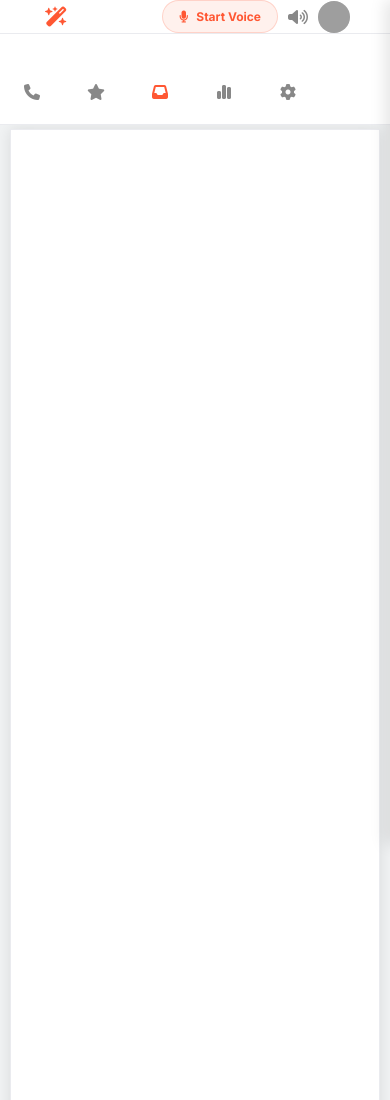
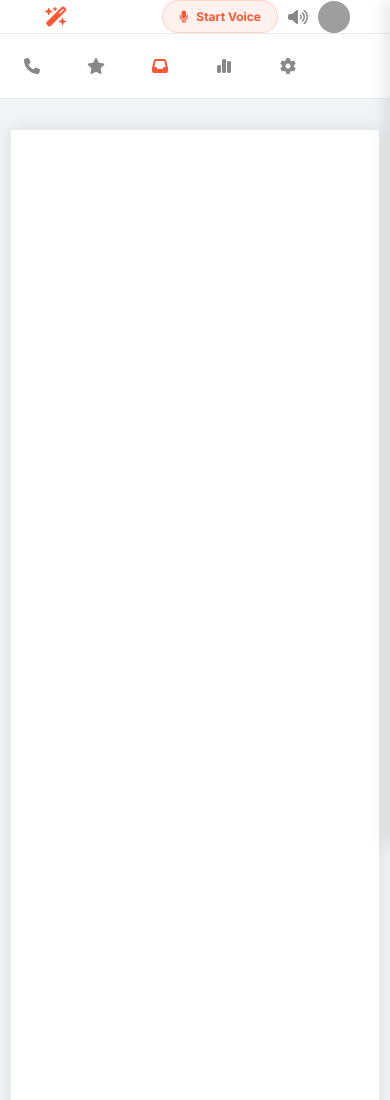
Before and after one commit to Mr-jayaram/voice2text, a plain HTML site: page index.html in a window 390 px wide. Shown: the top 1100 px of the page. Drawn offline with Linux system fonts and the light colour scheme; grey boxes are pictures that could not be loaded.

Commit message:
Update index.html

```diff
--- a/index.html
+++ b/index.html
@@ -373,7 +373,7 @@
 
             aside {
                 position: sticky;
-                top: 60px;
+                top: 30px;
                 width: 100%;
                 height: auto;
                 flex-direction: row;
```
